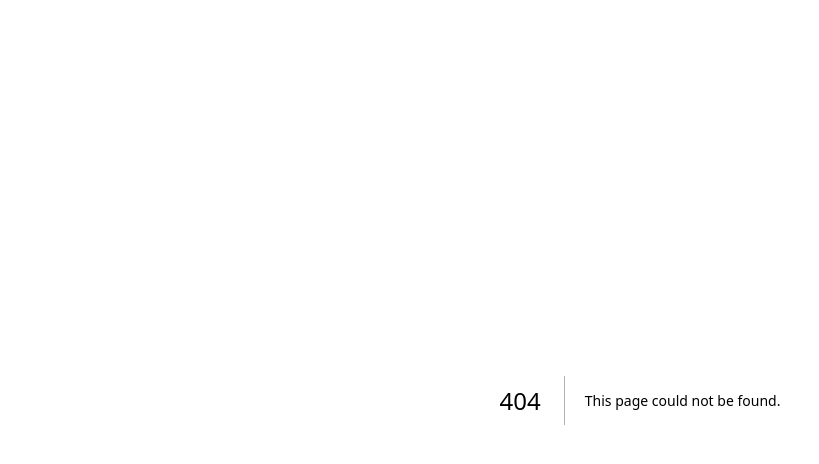
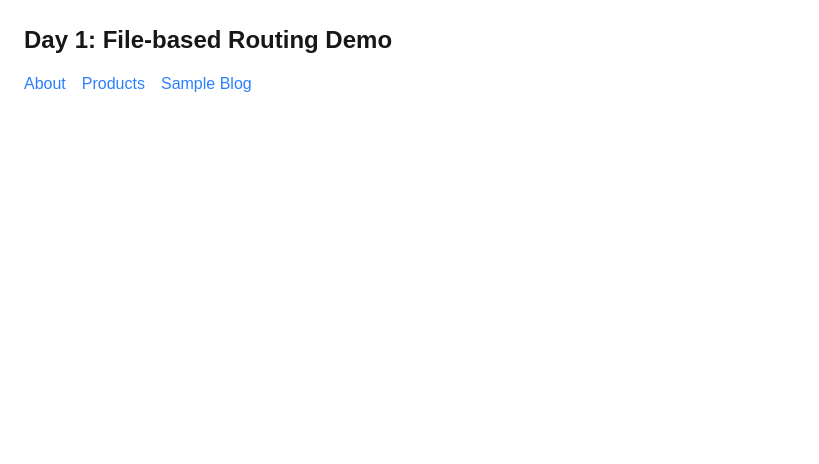
Before and after one commit to rahul-hytrox/NextJS-30-Days-Challenge, a Next.js app in the folder main-project/: page /day-1-routing in a window 1280 px wide. Before the commit this address had no page. Shown: the top 464 px of the page, without its empty margins (0-819 px from the left). Built offline with nearby package versions, Linux system fonts and the light colour scheme.

Commit message:
Update Folder structure

```diff
--- /dev/null
+++ b/main-project/src/app/day-1-routing/page.js
@@ -0,0 +1,14 @@
+import Link from 'next/link';
+
+export default function Day1Home() {
+    return (
+        <div className="p-6">
+            <h1 className="text-2xl font-bold">Day 1: File-based Routing Demo</h1>
+            <nav className="space-x-4 mt-4">
+                <Link href="/day-1-routing/about" className="text-blue-500">About</Link>
+                <Link href="/day-1-routing/products" className="text-blue-500">Products</Link>
+                <Link href="/day-1-routing/blog/2024/03/hello" className="text-blue-500">Sample Blog</Link>
+            </nav>
+        </div>
+    );
+}
--- a/main-project/src/app/products/page.js
+++ b/main-project/src/app/day-1-routing/products/page.js
@@ -13,7 +13,7 @@ export default function ProductList() {
             <ul className="space-y-2">
                 {products.map(product => (
                     <li key={product.id}>
-                        <Link href={`/products/${product.id}`} className="text-blue-500 hover:underline">
+                        <Link href={`/day-1-routing/products/${product.id}`} className="text-blue-500 hover:underline">
                             {product.name} - ${product.price}
                         </Link>
                     </li>
--- a/main-project/src/app/page.js
+++ b/main-project/src/app/page.js
@@ -3,11 +3,10 @@ import Link from 'next/link';
 export default function Home() {
   return (
     <div className="p-6">
-      <h1 className="text-3xl font-bold mb-4">Welcome to Next.js Routing Demo</h1>
-      <nav className="space-x-4">
-        <Link href="/about" className="text-blue-500 hover:underline">About</Link>
-        <Link href="/products" className="text-blue-500 hover:underline">Products</Link>
-        <Link href="/blog/2024/03/hello-world" className="text-blue-500 hover:underline">Sample Blog</Link>
+      <h1 className="text-3xl font-bold">30 Days Next.js Challenge</h1>
+      <nav className="mt-4 space-y-2">
+        <div><Link href="/day-1-routing" className="text-blue-500 underline">Day 1: File-based Routing</Link></div>
+        <div><Link href="/day-2-server-client" className="text-blue-500 underline">Day 2: Server vs Client (coming soon)</Link></div>
       </nav>
     </div>
   );
```
Also changed, not shown: main-project/src/app/day-1-routing/about/page.js (renamed from main-project/src/app/about/page.js), main-project/src/app/day-1-routing/blog/[year]/[month]/[slug]/page.js (renamed from main-project/src/app/blog/[year]/[month]/[slug]/page.js), main-project/src/app/day-1-routing/products/[id]/page.js (renamed from main-project/src/app/products/[id]/page.js).
